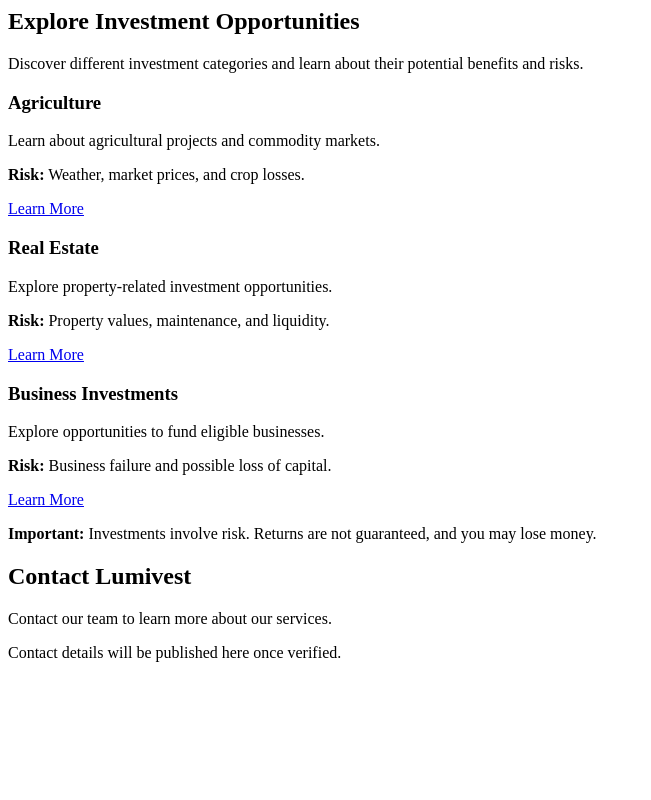
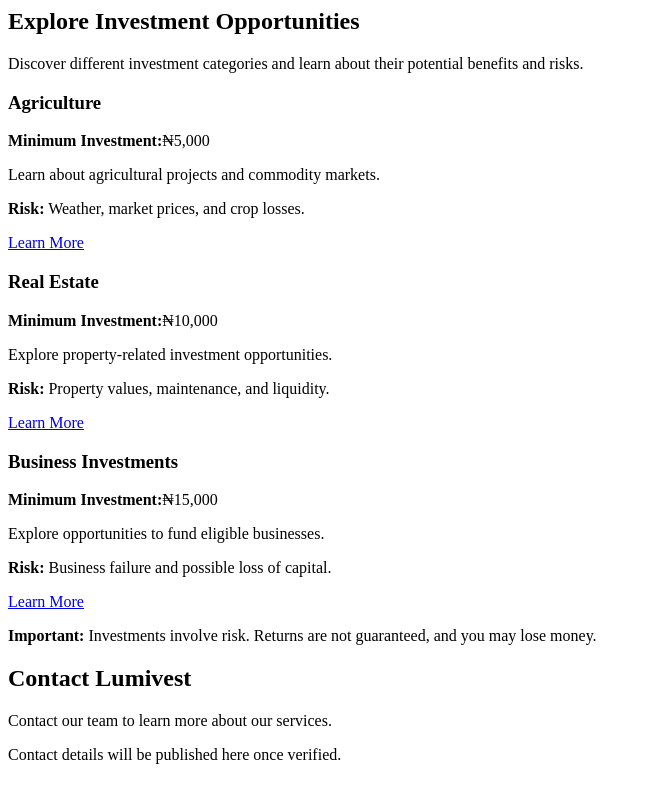
Before and after one commit to davidhenry7374-tech/Lumivest-, a plain HTML site: page index.html in a window 1280 px wide. Shown: the whole page, without its empty margins (0-651 px from the left). Drawn offline with Linux system fonts and the light colour scheme.

Commit message:
Add sample investment prices

```diff
--- a/index.html
+++ b/index.html
@@ -6,7 +6,8 @@
   </p>
 
   <div class="investment-card">
-    <h3>Agriculture</h3>
+    <h3>Agriculture</h3
+<p><strong>Minimum Investment:</strong>₦5,000</p>
     <p>Learn about agricultural projects and commodity markets.</p>
     <p><strong>Risk:</strong> Weather, market prices, and crop losses.</p>
     <a href="#contact">Learn More</a>
@@ -14,6 +15,7 @@
 
   <div class="investment-card">
     <h3>Real Estate</h3>
+<p><strong>Minimum Investment:</strong>₦10,000</p>
     <p>Explore property-related investment opportunities.</p>
     <p><strong>Risk:</strong> Property values, maintenance, and liquidity.</p>
     <a href="#contact">Learn More</a>
@@ -21,6 +23,7 @@
 
   <div class="investment-card">
     <h3>Business Investments</h3>
+<p><strong>Minimum Investment:</strong>₦15,000</p>
     <p>Explore opportunities to fund eligible businesses.</p>
     <p><strong>Risk:</strong> Business failure and possible loss of capital.</p>
     <a href="#contact">Learn More</a>
```
